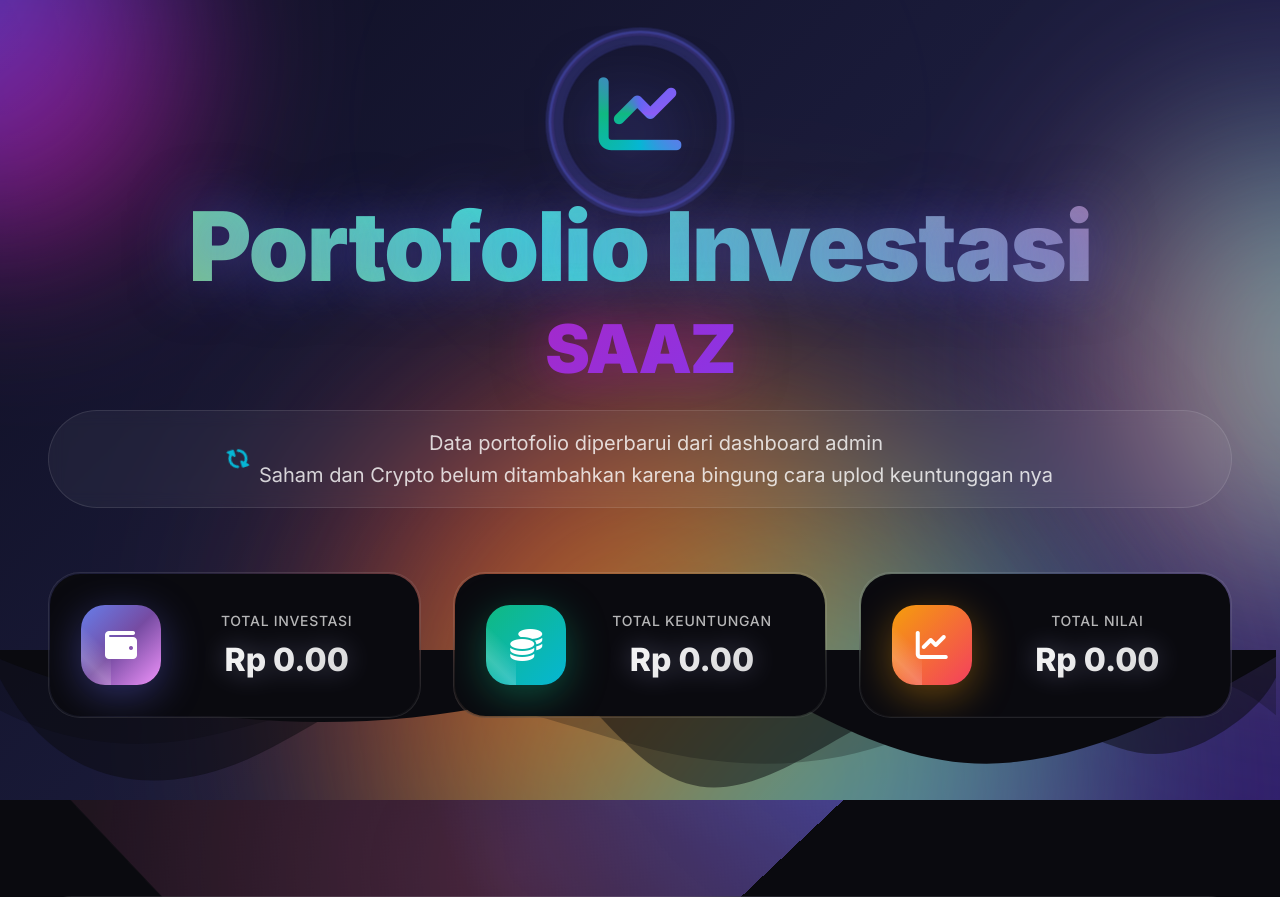
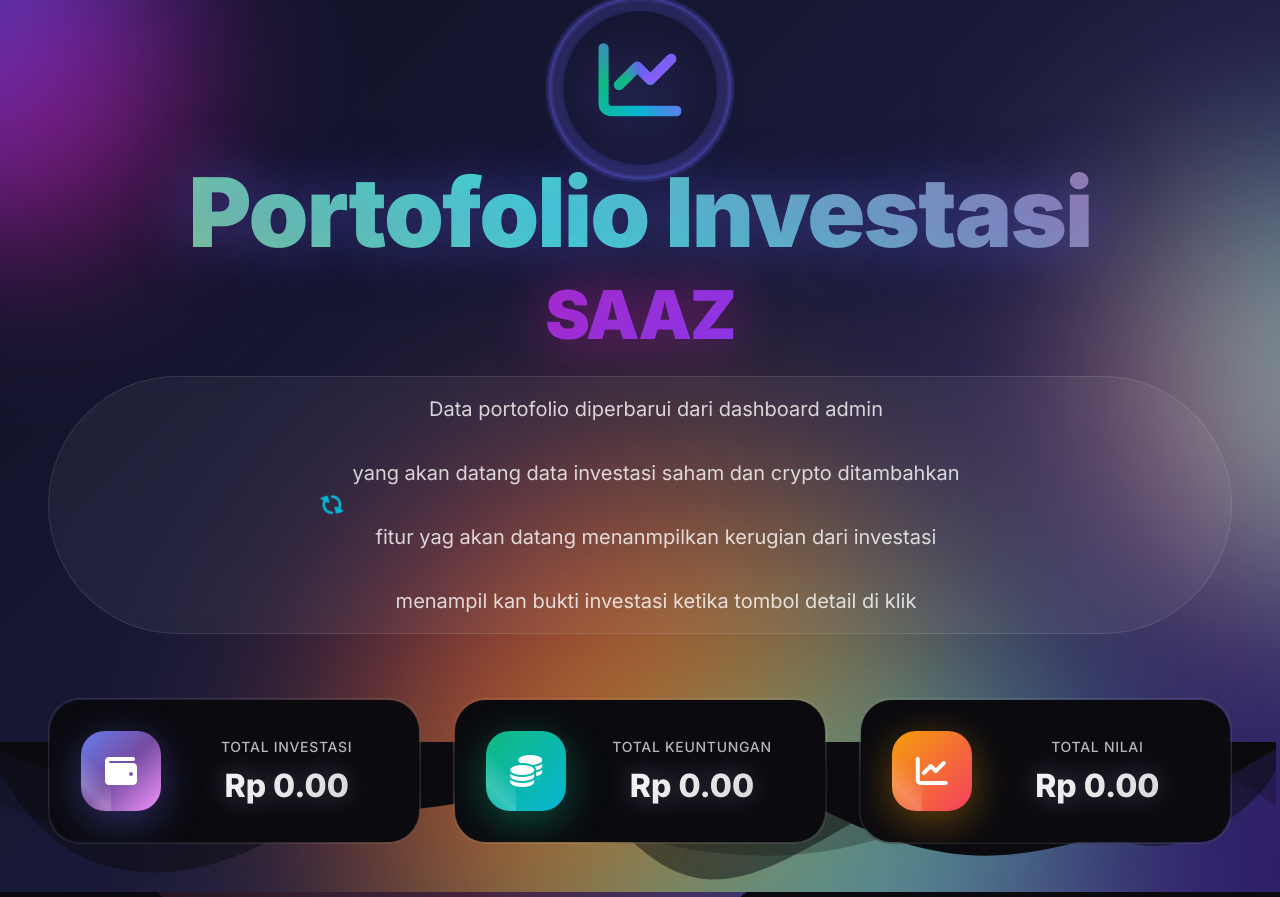
Before and after one commit to darkdragon630/sazen_maninvst, a PHP site: page / in a window 1280 px wide. Shown: the top 897 px of the page. Run offline with PHP 8.4, Linux system fonts and the light colour scheme; data that the repository does not hold is empty.

Commit message:
Update index.php

```diff
--- a/index.php
+++ b/index.php
@@ -116,7 +116,14 @@ $performance_ytd = $total_investasi > 0 ? ($total_keuntungan / $total_investasi)
                 <i class="fas fa-sync-alt subtitle-icon"></i>
                 Data portofolio diperbarui dari dashboard admin
                 <br>
-                Saham dan Crypto belum ditambahkan karena bingung cara uplod keuntunggan nya
+                <br>
+                yang akan datang data investasi saham dan crypto ditambahkan
+                <br>
+                <br>
+                fitur yag akan datang menanmpilkan kerugian dari investasi
+                <br>
+                <br>
+                menampil kan bukti investasi ketika tombol detail di klik
             </p>
 
             <!-- Stats Cards in Header -->
```
